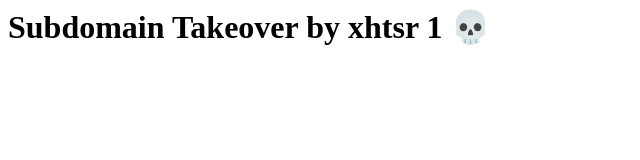
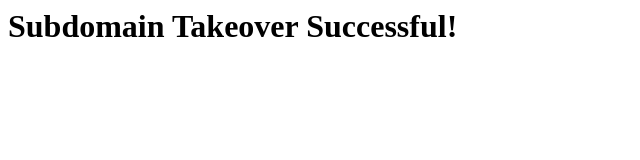
Before and after one commit to 1x6w/bc-common-go, a plain HTML site: page index.html in a window 1280 px wide. Shown: the whole page, without its empty margins (0-640 px from the left). Drawn offline with Linux system fonts and the light colour scheme.

Commit message:
Update index.html

```diff
--- a/index.html
+++ b/index.html
@@ -1 +1,7 @@
-<h1>Subdomain Takeover by xhtsr 1 💀</h1>
+<!-- index.html -->
+<html>
+  <head><title>Takeover Test</title></head>
+  <body>
+    <h1>Subdomain Takeover Successful!</h1>
+  </body>
+</html>
```
